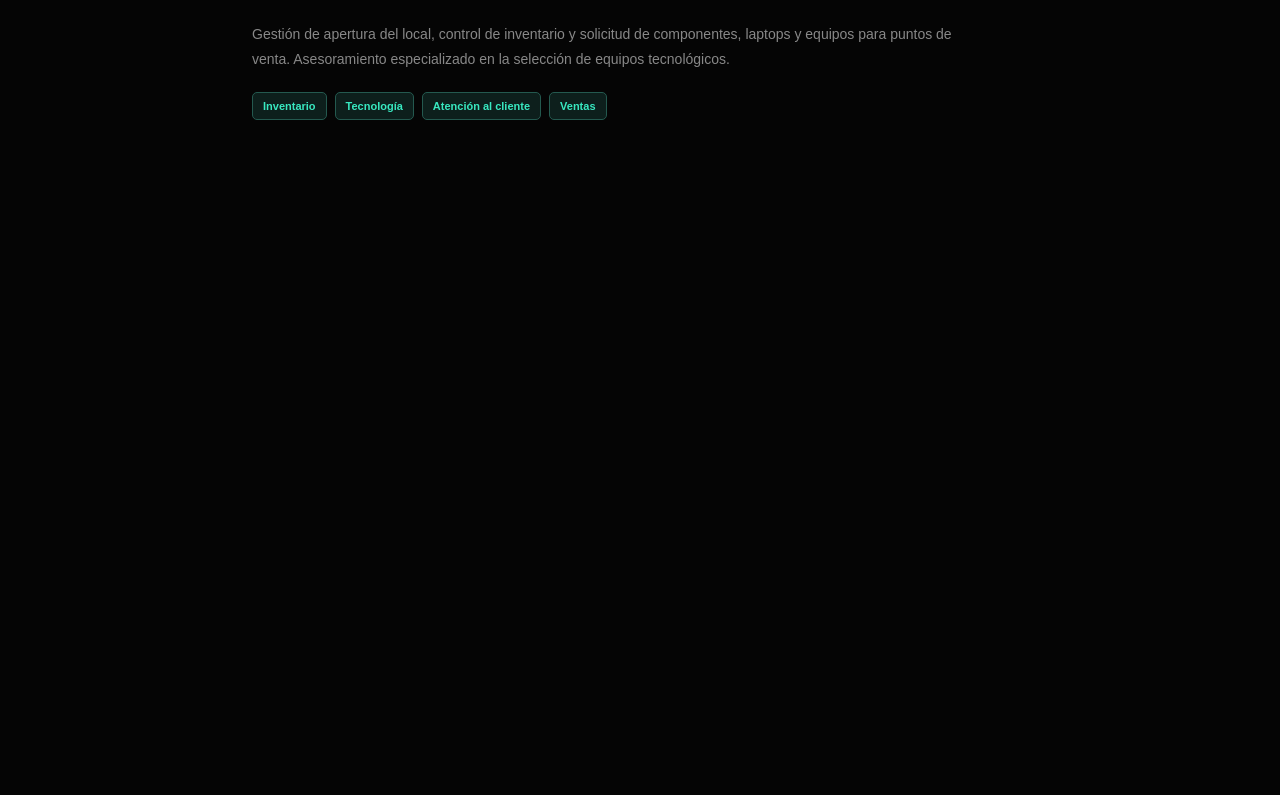
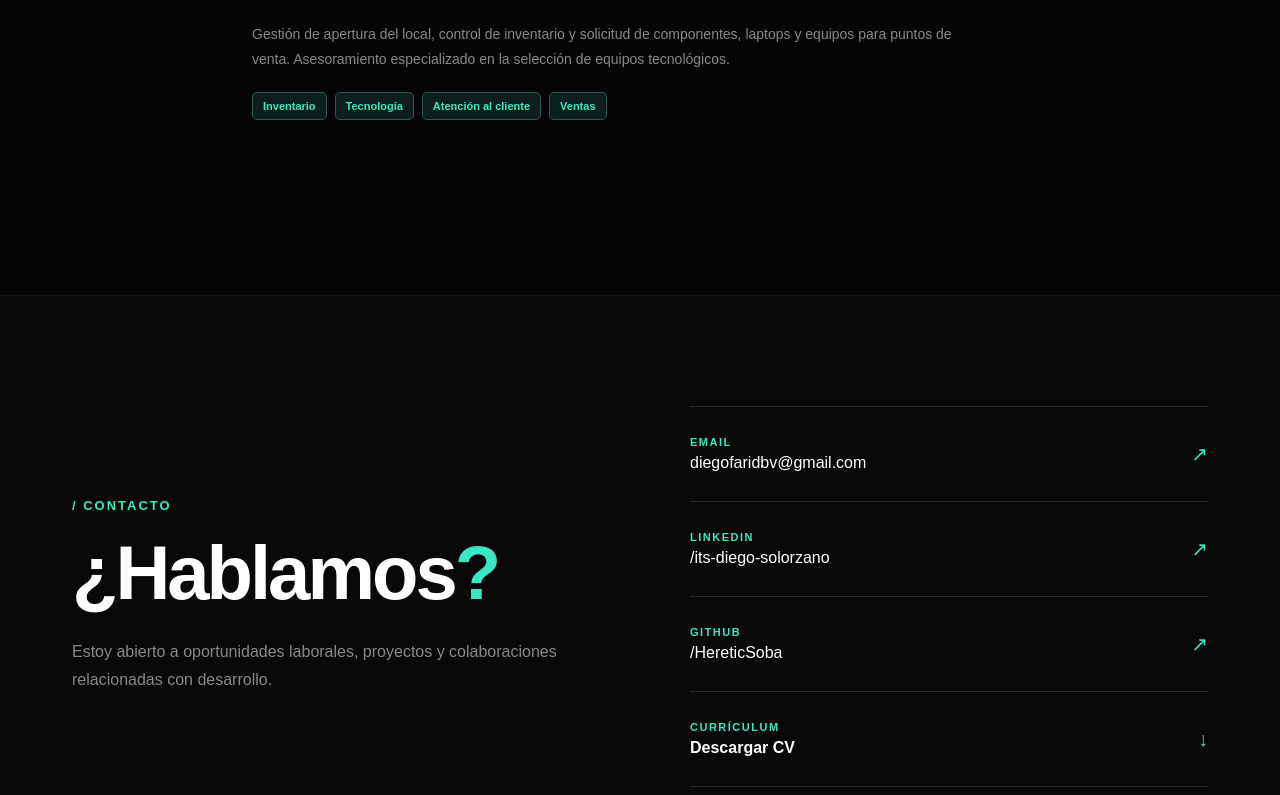
Before and after one commit to HereticSoba/diego-portfolio, a React (Vite) app: page / in a window 1280 px wide. Shown: the part 4929-5724 px from the top of the page. Before the commit the page ends 5224 px from the top, so only its background shows below. Built offline with nearby package versions, Linux system fonts and the light colour scheme.

Commit message:
Implemented the contact section

```diff
--- a/src/App.tsx
+++ b/src/App.tsx
@@ -4,6 +4,7 @@ import About from "./sections/About/About";
 import Projects from "./sections/Projects/Projects";
 import Skills from "./sections/Skills/Skills";
 import Experience from "./sections/Experience/Experience";
+import Contact from "./sections/Contact/Contact";
 import "./App.css";
 
 function App() {
@@ -16,6 +17,7 @@ function App() {
         <Projects />
         <Skills />
         <Experience />
+        <Contact />
       </main>
     </>
   );
--- /dev/null
+++ b/src/sections/Contact/Contact.css
@@ -0,0 +1,90 @@
+.contact-section{
+    width: 100%;
+    background-color: #080808;
+    border-top: 1px solid #151515;
+}
+
+.contact-container {
+    max-width: 1200px;
+    margin: 0 auto;
+    padding: 110px 32px;
+    display: grid;
+    grid-template-columns: 1fr 1fr;
+    gap: 100px;
+    align-items: center;
+}
+
+.contact-intro h2 {
+    margin: 0;
+    color: #ffffff;
+    font-size: clamp(52px, 6vw, 76px);
+    line-height: 0.95;
+    letter-spacing: -3px;
+}
+
+.contact-intro h2 span {
+    color: #38e8c0;
+}
+
+.contact-intro > p:last-child {
+    max-width: 500px;
+    margin: 28px 0 0;
+    color: #888888;
+    font-size: 16px;
+    line-height: 1.8;
+}
+
+.contact-links {
+    border-top: 1px solid #252525;
+}
+
+.contact-item {
+    min-height: 95px;
+    padding: 22px 0;
+    display: flex;
+    align-items: center;
+    justify-content: space-between;
+    gap: 20px;
+    border-bottom: 1px solid #252525;
+    color: inherit;
+    text-decoration: none;
+    transition: padding-left 0.2s ease, border-color 0.2s ease;
+}
+
+.contact-item:hover {
+    padding-left: 10px;
+    border-color: #38e8c0;
+}
+
+.contact-item:hover {
+    padding-left: 10px;
+    border-color: #38e8c0;
+}
+
+.contact-item > div {
+    display: flex;
+    flex-direction: column;
+    gap: 6px;
+}
+
+.contact-label {
+    color: #38e8c0;
+    font-size: 11px;
+    font-weight: 700;
+    letter-spacing: 1.5px;
+    text-transform: uppercase;
+}
+
+.contact-value {
+    color: #ffffff;
+    font-size: 16px;
+}
+
+.contact-arrow {
+    color: #38e8c0;
+    font-size: 20px;
+}
+
+.contact-cv .contact-value {
+    font-weight: 600;
+}
--- /dev/null
+++ b/src/sections/Contact/Contact.tsx
@@ -0,0 +1,65 @@
+import "./Contact.css";
+
+function Contact() {
+    return (
+        <section id="contacto" className="contact-section">
+            <div className="contact-container">
+                <div className="contact-intro">
+                    <p className="section-label">/ CONTACTO</p>
+                    <h2>
+                        ¿Hablamos
+                        <span>?</span>
+                    </h2>
+                    <p>
+                        Estoy abierto a oportunidades laborales,
+                        proyectos y colaboraciones relacionadas con desarrollo.
+                    </p>
+                </div>
+                <div className="contact-links">
+                    <a href="mailto:diegofaridbv@gmail.com"
+                        className="contact-item">
+                        <div>
+                            <span className="contact-label">Email</span>
+                            <span className="contact-value">
+                                diegofaridbv@gmail.com
+                            </span>
+                        </div>
+                        <span className="contact-arrow">↗</span>
+                    </a>
+                    <a href="https://www.linkedin.com/in/its-diego-solorzano/"
+                        target="_blank"
+                        rel="noopener noreferrer"
+                        className="contact-item">
+                        <div>
+                            <span className="contact-label">LinkedIn</span>
+                            <span className="contact-value">
+                                /its-diego-solorzano
+                            </span>
+                        </div>
+                        <span className="contact-arrow">↗</span>
+                    </a>
+                    <a href="https://github.com/HereticSoba"
+                        target="_blank"
+                        rel="noopener noreferrer"
+                        className="contact-item">
+                        <div>
+                            <span className="contact-label">GitHub</span>
+                            <span className="contact-value">/HereticSoba</span>
+                        </div>
+                        <span className="contact-arrow">↗</span>
+                    </a>
+                    <a href="/cv.pdf"
+                        className="contact-item contact-cv">
+                        <div>
+                            <span className="contact-label">Currículum</span>
+                            <span className="contact-value">Descargar CV</span>
+                        </div>
+                        <span className="contact-arrow">↓</span>
+                    </a>
+                </div>
+            </div>
+        </section>
+    );
+}
+
+export default Contact;
```
